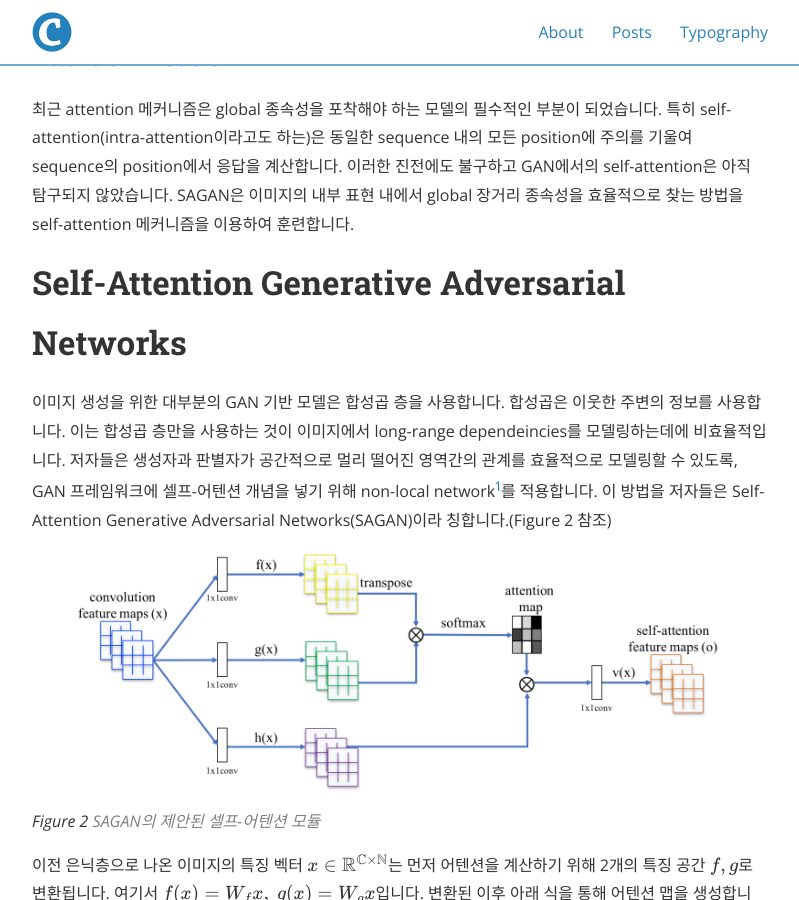
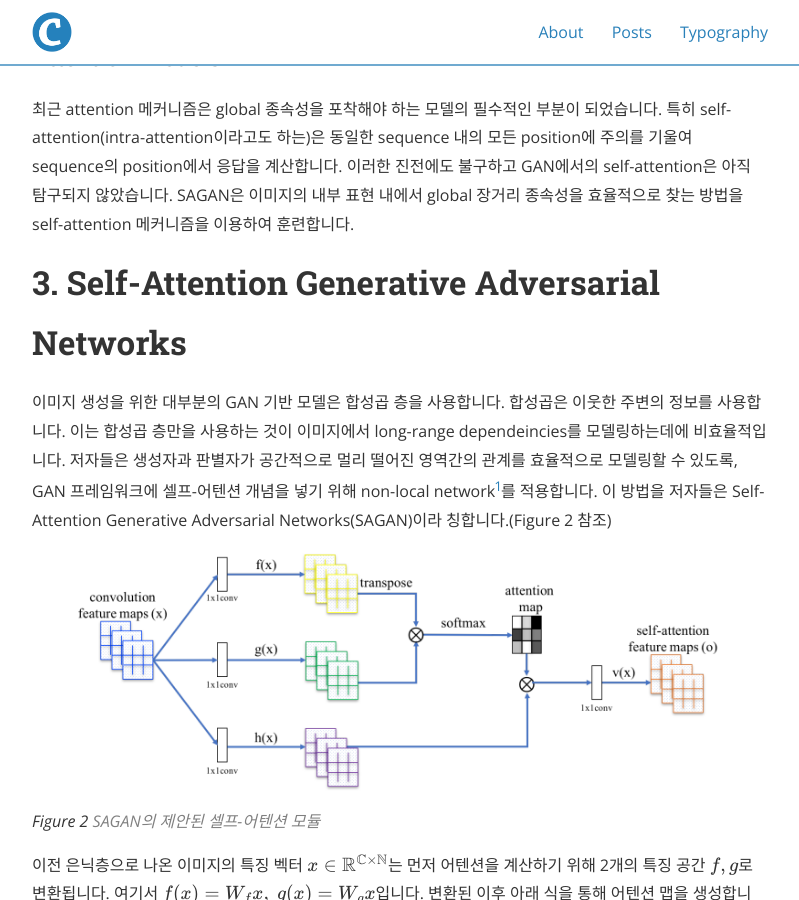
Before and after one commit to deep-generative-models-AIM5036/deep-generative-models-AIM5036.github.io, a Jekyll site: the page built from _posts/2022-11-10-SAGAN.md, in a window 1280 px wide and 900 px high, scrolled down 2273 px. Shown: the whole window, without its empty margins (240-1039 px from the left). Built offline with Jekyll 4.4.1, drawn with Linux system fonts in a browser that asks for light colours; nearby versions of some CDN libraries; formulas are drawn with MathJax 3.

Commit message:
working sagan

```diff
--- a/_posts/2022-11-10-SAGAN.md
+++ b/_posts/2022-11-10-SAGAN.md
@@ -38,7 +38,7 @@ GAN은 image to image translation, text to image translation을 포함한 다양
 최근 attention 메커니즘은 global 종속성을 포착해야 하는 모델의 필수적인 부분이 되었습니다. 특히 self-attention(intra-attention이라고도 하는)은 동일한 sequence 내의 모든 position에 주의를 기울여 sequence의 position에서 응답을 계산합니다. 이러한 진전에도 불구하고 GAN에서의 self-attention은 아직 탐구되지 않았습니다.
 SAGAN은 이미지의 내부 표현 내에서 global 장거리 종속성을 효율적으로 찾는 방법을 self-attention 메커니즘을 이용하여 훈련합니다.
 
-# Self-Attention Generative Adversarial Networks
+# 3. Self-Attention Generative Adversarial Networks
 이미지 생성을 위한 대부분의 GAN 기반 모델은 합성곱 층을 사용합니다. 합성곱은 이웃한 주변의 정보를 사용합니다. 이는 합성곱 층만을 사용하는 것이 이미지에서 long-range dependeincies를 모델링하는데에 비효율적입니다. 저자들은 생성자과 판별자가 공간적으로 멀리 떨어진 영역간의 관계를 효율적으로 모델링할 수 있도록, GAN 프레임워크에 셀프-어텐션 개념을 넣기 위해 non-local network[^Non-local]를 적용합니다. 이 방법을 저자들은 Self-Attention Generative Adversarial Networks(SAGAN)이라 칭합니다.(Figure 2 참조)
 
 <p align="center"><img src="/SAGAN_img/self-attention module.png"></p>
```
Also changed, not shown: other parts of _posts/2022-11-10-SAGAN.md (+0 -1 lines).
